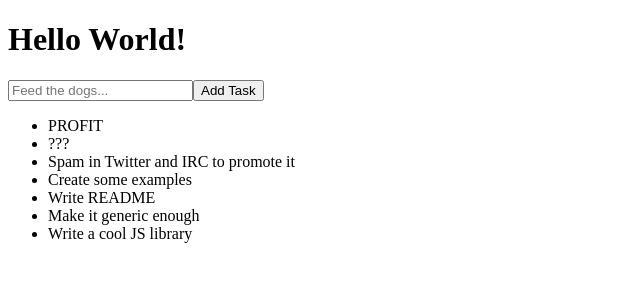
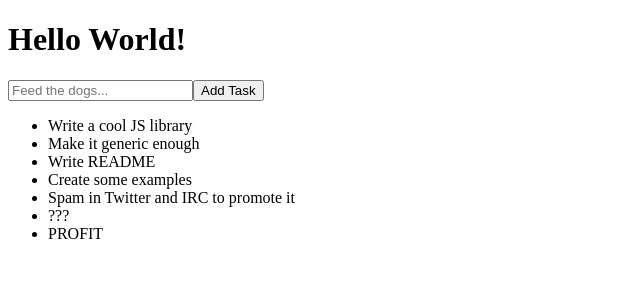
Before and after one commit to cellbesmanos/fm-todo-app, a Vue app: page / in a window 1280 px wide. Shown: the top 300 px of the page, without its empty margins (0-640 px from the left). Built offline with nearby package versions, Linux system fonts and the light colour scheme.

Commit message:
Feat: Add toggle to mark/unmark done to task

```diff
--- a/src/components/TodoItem.vue
+++ b/src/components/TodoItem.vue
@@ -1,9 +1,39 @@
 <template>
-  <li>{{ task }}</li>
+  <li
+    @click="handleClick"
+    class="todoItem"
+    :class="{ 'todoItem--finished': isFinished }"
+  >
+    {{ task }}
+  </li>
 </template>
 
 <script setup>
-const { task } = defineProps({
+const { id, task, isFinished } = defineProps({
+  id: Number,
   task: String,
+  isFinished: Boolean,
 });
+
+const emit = defineEmits(["bubbleClick"]);
+
+function handleClick() {
+  emit("bubbleClick", id);
+}
 </script>
+
+<style>
+.todoItem {
+  cursor: pointer;
+  transition: color 0.2s ease-in-out, text-decoration 0.2s ease-in-out;
+}
+
+.todoItem:hover,
+.todoItem:focus {
+  color: hsl(120, 54%, 33%);
+}
+
+.todoItem--finished {
+  text-decoration: line-through;
+}
+</style>
--- a/src/components/TodoItemList.vue
+++ b/src/components/TodoItemList.vue
@@ -1,6 +1,13 @@
 <template>
   <ul>
-    <TodoItem v-for="{ id, task } in tasks" :key="id" :task="task" />
+    <TodoItem
+      @bubble-click="handleClick"
+      v-for="{ id, task, isFinished } in tasks"
+      :key="id"
+      :id="id"
+      :task="task"
+      :is-finished="isFinished"
+    />
   </ul>
 </template>
 
@@ -10,4 +17,10 @@ import TodoItem from "./TodoItem.vue";
 const { tasks } = defineProps({
   tasks: Array,
 });
+
+const emit = defineEmits(["toggleTask"]);
+
+function handleClick(id) {
+  emit("toggleTask", id);
+}
 </script>
--- a/src/components/TodoList.vue
+++ b/src/components/TodoList.vue
@@ -1,7 +1,7 @@
 <template>
   <TodoForm v-model="userInput" @add-task="addNewTask" />
 
-  <TodoItemList :tasks="reversedList" />
+  <TodoItemList @toggle-task="toggleTask" :tasks="sortedList" />
 </template>
 
 <script setup>
@@ -14,34 +14,43 @@ const sampleData = ref([
   {
     id: 1,
     task: "Write a cool JS library",
+    isFinished: false,
   },
   {
     id: 2,
     task: "Make it generic enough",
+    isFinished: false,
   },
   {
     id: 3,
     task: "Write README",
+    isFinished: false,
   },
   {
     id: 4,
     task: "Create some examples",
+    isFinished: false,
   },
   {
     id: 5,
     task: "Spam in Twitter and IRC to promote it",
+    isFinished: false,
   },
   {
     id: 6,
     task: "???",
+    isFinished: false,
   },
   {
     id: 7,
     task: "PROFIT",
+    isFinished: false,
   },
 ]);
 const itemsCount = computed(() => sampleData.value.length);
-const reversedList = computed(() => [...sampleData.value].reverse());
+const sortedList = computed(() =>
+  [...sampleData.value].sort((curr, prev) => curr.id < prev.id)
+);
 
 function addNewTask() {
   sampleData.value.push({
@@ -50,4 +59,10 @@ function addNewTask() {
   });
   userInput.value = "";
 }
+
+function toggleTask(id) {
+  const [item] = sampleData.value.filter((item) => item.id == id);
+  const remaining = sampleData.value.filter((item) => item.id !== id);
+  sampleData.value = [{ ...item, isFinished: !item.isFinished }, ...remaining];
+}
 </script>
```
